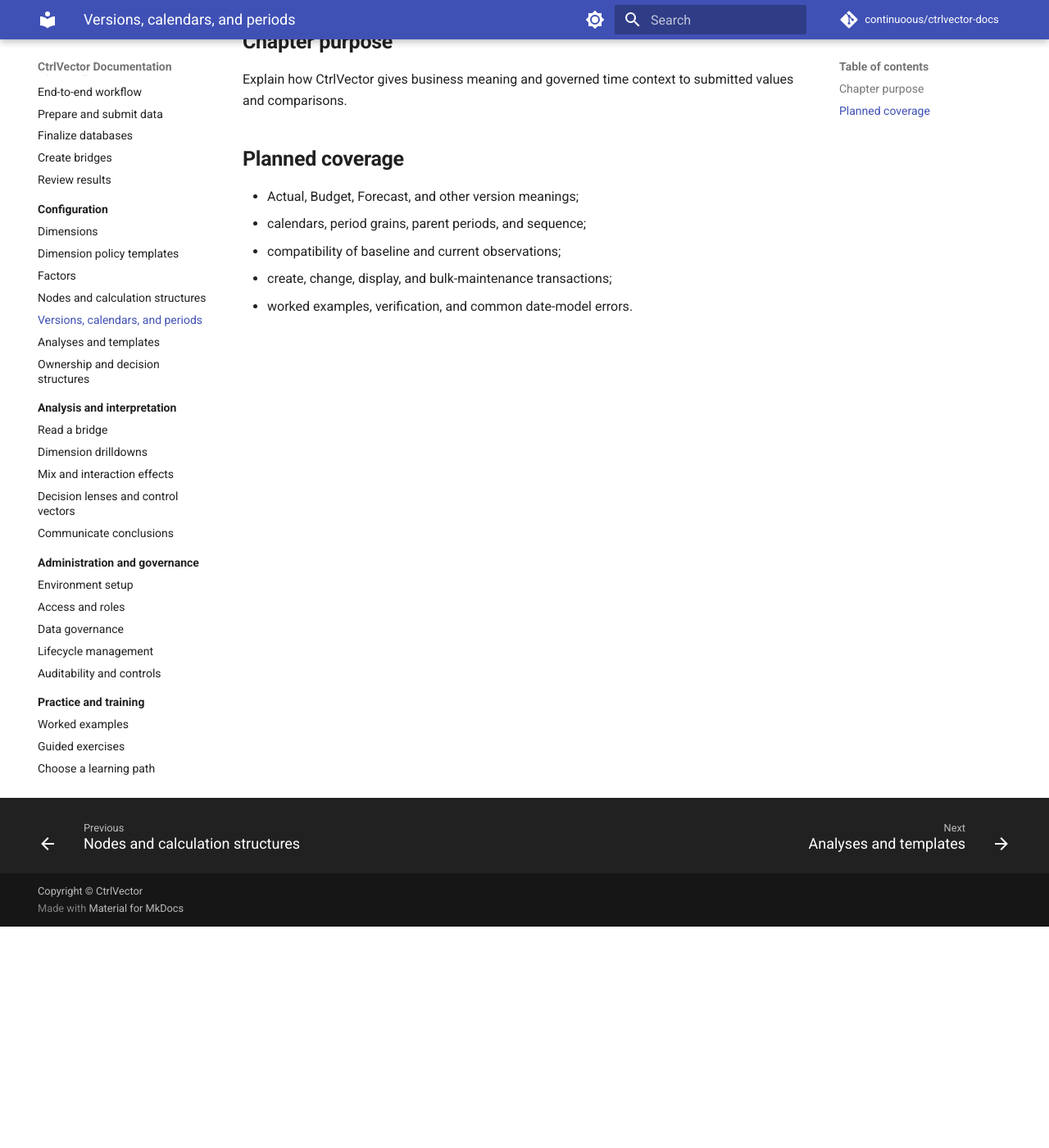
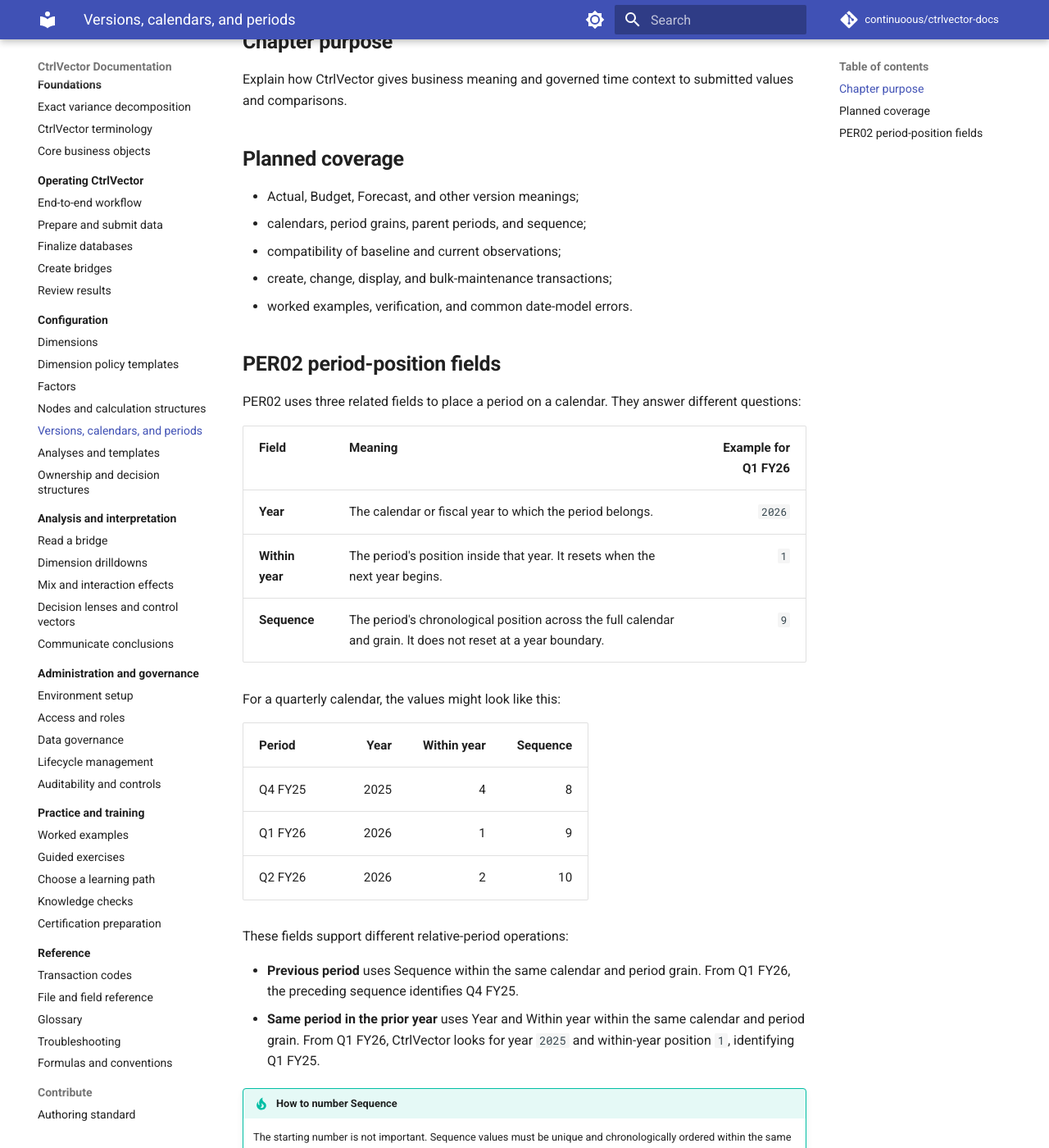
Before and after one commit to continuoous/ctrlvector-docs, an MkDocs documentation site: the page built from docs/configuration/time-and-versions.md, in a window 1280 px wide and 1400 px high, scrolled down 270 px. Shown: the whole window at 82% size. Built offline with MkDocs 1.6.1 and Material for MkDocs 9.7.7, drawn with Linux system fonts in a browser that asks for light colours; comment, search, counter and statistics services are not loaded; some of the changed text lies outside the part shown.

Commit message:
Add detailed explanation of PER02 period-position fields and their operations in time and versions documentation

```diff
--- a/docs/configuration/time-and-versions.md
+++ b/docs/configuration/time-and-versions.md
@@ -14,3 +14,31 @@ Explain how CtrlVector gives business meaning and governed time context to submi
 - compatibility of baseline and current observations;
 - create, change, display, and bulk-maintenance transactions;
 - worked examples, verification, and common date-model errors.
+
+## PER02 period-position fields
+
+PER02 uses three related fields to place a period on a calendar. They answer different questions:
+
+| Field | Meaning | Example for Q1 FY26 |
+| --- | --- | ---: |
+| **Year** | The calendar or fiscal year to which the period belongs. | `2026` |
+| **Within year** | The period's position inside that year. It resets when the next year begins. | `1` |
+| **Sequence** | The period's chronological position across the full calendar and grain. It does not reset at a year boundary. | `9` |
+
+For a quarterly calendar, the values might look like this:
+
+| Period | Year | Within year | Sequence |
+| --- | ---: | ---: | ---: |
+| Q4 FY25 | 2025 | 4 | 8 |
+| Q1 FY26 | 2026 | 1 | 9 |
+| Q2 FY26 | 2026 | 2 | 10 |
+
+These fields support different relative-period operations:
+
+- **Previous period** uses Sequence within the same calendar and period grain. From Q1 FY26, the preceding sequence identifies Q4 FY25.
+- **Same period in the prior year** uses Year and Within year within the same calendar and period grain. From Q1 FY26, CtrlVector looks for year `2025` and within-year position `1`, identifying Q1 FY25.
+
+!!! tip "How to number Sequence"
+    The starting number is not important. Sequence values must be unique and chronologically ordered within the same calendar and period grain. Consecutive values are recommended because they are easiest to maintain and review, although CtrlVector's prior-period lookup selects the nearest lower sequence and does not require every integer to be present.
+
+For other grains, **Within year** follows the same principle: March is normally `3`, week 15 is `15`, and the second fiscal period is `2`.
```
